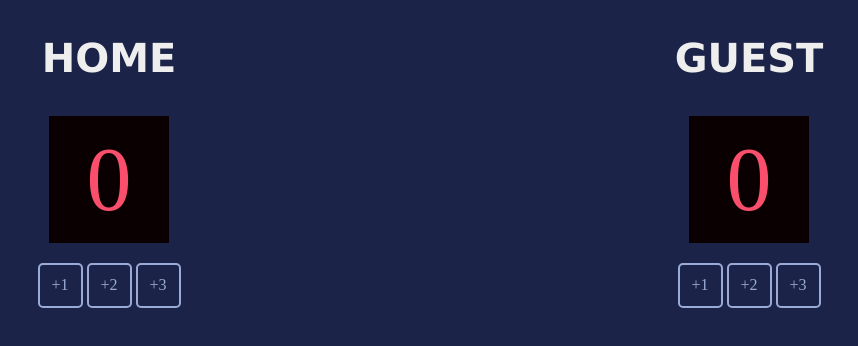
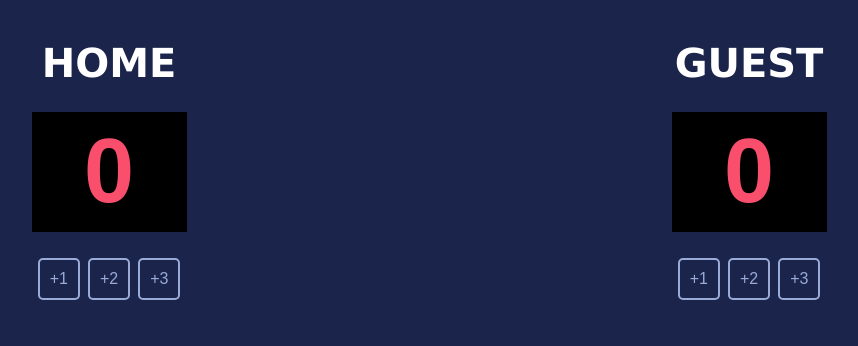
Before and after one commit to Dottore89/BasketballScoreboard, a plain HTML site: page index.html in a window 1280 px wide. Shown: the whole page, without its empty margins (211-1069 px from the left). Drawn offline with nearby package versions, Linux system fonts and the light colour scheme; a web font is replaced by a local one.

Commit message:
Add files via upload

```diff
--- a/index.css
+++ b/index.css
@@ -1,29 +1,6 @@
 body {
     margin: 0;
-    text-align: center;
-    background: #1B2448;
-}
-
-h3 {
-    color: #EEEEEE;
-    font-family: Verdana;
-    font-style: normal;
-    font-weight: 700;
-    font-size: 40px;
-    line-height: 36px;
-    text-align: center;
-}
-
-.score {
-    background: #0a0001;
-    font-size: 90px;
-    color: #F94F6D;
-    width: 120px;
-    margin: 20px;
-    font-family: CursedTimerULiL-Aznm;
-    font-weight: 400;
-    font-size: 90px;
-    line-height: 127px;
+    background: #1B244A;
 }
 
 .container {
@@ -31,15 +8,37 @@ h3 {
     justify-content: space-around;
 }
 
-button {
-    background: none;
-    color: #9AABD6;
-    border-color: #9AABD6;
-    border: 2px solid #9AABD8;
-    border-radius: 5px;
-    width: 45px;
-    height: 45px;
-    font-style: normal;
-    font-weight: 400;
+.container-btn {
     text-align: center;
 }
+
+h3 {
+    color: white;
+    text-align: center;
+    font-size: 40px;
+    margin-bottom: 21px;
+    font-family: Verdana, Geneva, Tahoma, sans-serif;
+}
+
+.score-btn {
+    background: none;
+    color: #9AABD8;
+    border: 2px solid;
+    padding: 10px;
+    border-radius: 5px;
+    margin: 0px 2px;
+    font-family: 'Cursed Timer ULiL', sans-serif;
+}
+
+.score-number {
+    font-family: 'Cursed Timer ULiL', sans-serif;
+    background: black;
+    color: #F94F6D;
+    width: 155px;
+    height: 120px;
+    display: flex;
+    justify-content: center;
+    align-items: center;
+    font-size: 90px;
+    margin: 26px;
+}
--- a/index.html
+++ b/index.html
@@ -1,25 +1,30 @@
 <html>
     <head><link rel="stylesheet" href="https://cdnjs.cloudflare.com/ajax/libs/normalize/8.0.1/normalize.css">
         <link rel="stylesheet" href="index.css">
+        <link href="https://fonts.cdnfonts.com/css/cursed-timer-ulil" rel="stylesheet">
     </head>
     <body>
         <div class="container">
-            <div class="column">
+            <div>
                 <h3>HOME</h3>
-                <h2 id="home-score" class="score">0</h2>
                 <div>
-                    <button id="home-score-btn-1" onclick="increaseHomeScoreOne()">+1</button>
-                    <button id="home-score-btn-2" onclick="increaseHomeScoreTwo()">+2</button>
-                    <button id="home-score-btn-3" onclick="increaseHomeScoreThree()">+3</button>
+                    <h2 id="score-home" class="score-number">0</h2>
+                    <div class="container-btn">
+                        <button id="home-btn1" class="score-btn">+1</button>
+                        <button id="home-btn2" class="score-btn">+2</button>
+                        <button id="home-btn3" class="score-btn">+3</button>
+                    </div>
                 </div>
             </div>
-            <div class="column">
+            <div>
                 <h3>GUEST</h3>
-                <h2 id="guest-score" class="score">0</h2>
                 <div>
-                    <button id="guest-score-btn-1" onclick="increaseGuestScoreOne()">+1</button>
-                    <button id="guest-score-btn-2" onclick="increaseGuestScoreTwo()">+2</button>
-                    <button id="guest-score-btn-3" onclick="increaseGuestScoreThree()">+3</button>
+                    <h2 id="score-guest" class="score-number">0</h2>
+                    <div class="container-btn">
+                        <button id="guest-btn1" class="score-btn">+1</button>
+                        <button id="guest-btn2" class="score-btn">+2</button>
+                        <button id="guest-btn3" class="score-btn">+3</button>
+                    </div>
                 </div>
             </div>
         </div>
--- a/index.js
+++ b/index.js
@@ -1,62 +1,43 @@
-let homeScoreBtnOne = document.getElementById("home-score-btn-1")
+let scoreHomeEl = document.getElementById("score-home")
+let scoreHome = 0
 
-let homeScoreBtnTwo = document.getElementById("home-score-btn-2")
+let scoreGuestEl = document.getElementById("score-guest")
+let scoreGuest = 0
 
-let homeScoreBtnThree = document.getElementById("home-score-btn-3")
+const homeBtn1 = document.getElementById("home-btn1")
+const homeBtn2 = document.getElementById("home-btn2")
+const homeBtn3 = document.getElementById("home-btn3")
 
+const guestBtn1 = document.getElementById("guest-btn1")
+const guestBtn2 = document.getElementById("guest-btn2")
+const guestBtn3 = document.getElementById("guest-btn3")
 
-let homeStoreEl = document.getElementById("home-score")
+homeBtn1.addEventListener("click", function increaseHomeScore1() {
+    scoreHome += 1
+    scoreHomeEl.textContent = scoreHome
+})
 
-let homeScore = 0
+homeBtn2.addEventListener("click", function increaseHomeScore2() {
+    scoreHome += 2
+    scoreHomeEl.textContent = scoreHome
+})
 
-function increaseHomeScoreOne() {
+homeBtn3.addEventListener("click", function increaseHomeScore3() {
+    scoreHome += 3
+    scoreHomeEl.textContent = scoreHome
+})
 
-    homeScore += 1
-    homeStoreEl.textContent = homeScore
+guestBtn1.addEventListener("click", function increaseGuestScore1() {
+    scoreGuest += 1
+    scoreGuestEl.textContent = scoreGuest
+})
 
-}
+guestBtn2.addEventListener("click", function increaseGuestScore2() {
+    scoreGuest += 2
+    scoreGuestEl.textContent = scoreGuest
+})
 
-function increaseHomeScoreTwo() {
-
-    homeScore += 2
-    homeStoreEl.textContent = homeScore
-}
-
-function increaseHomeScoreThree() {
-
-    homeScore += 3
-    homeStoreEl.textContent = homeScore
-}
-
-
-let guestScoreBtnOne = document.getElementById("guest-score-btn-1")
-
-let guestScoreBtnTwo = document.getElementById("guest-score-btn-2")
-
-let guestScoreBtnThree = document.getElementById("guest-score-btn-3")
-
-
-let guestStoreEl = document.getElementById("guest-score")
-
-let guestScore = 0
-
-function increaseGuestScoreOne() {
-
-    guestScore += 1
-    guestStoreEl.textContent = guestScore
-
-}
-
-function increaseGuestScoreTwo() {
-
-    guestScore += 2
-    guestStoreEl.textContent = guestScore
-
-}
-
-function increaseGuestScoreThree() {
-
-    guestScore += 3
-    guestStoreEl.textContent = guestScore
-
-}
+guestBtn3.addEventListener("click", function increaseGuestScore3() {
+    scoreGuest += 3
+    scoreGuestEl.textContent = scoreGuest
+})
```
